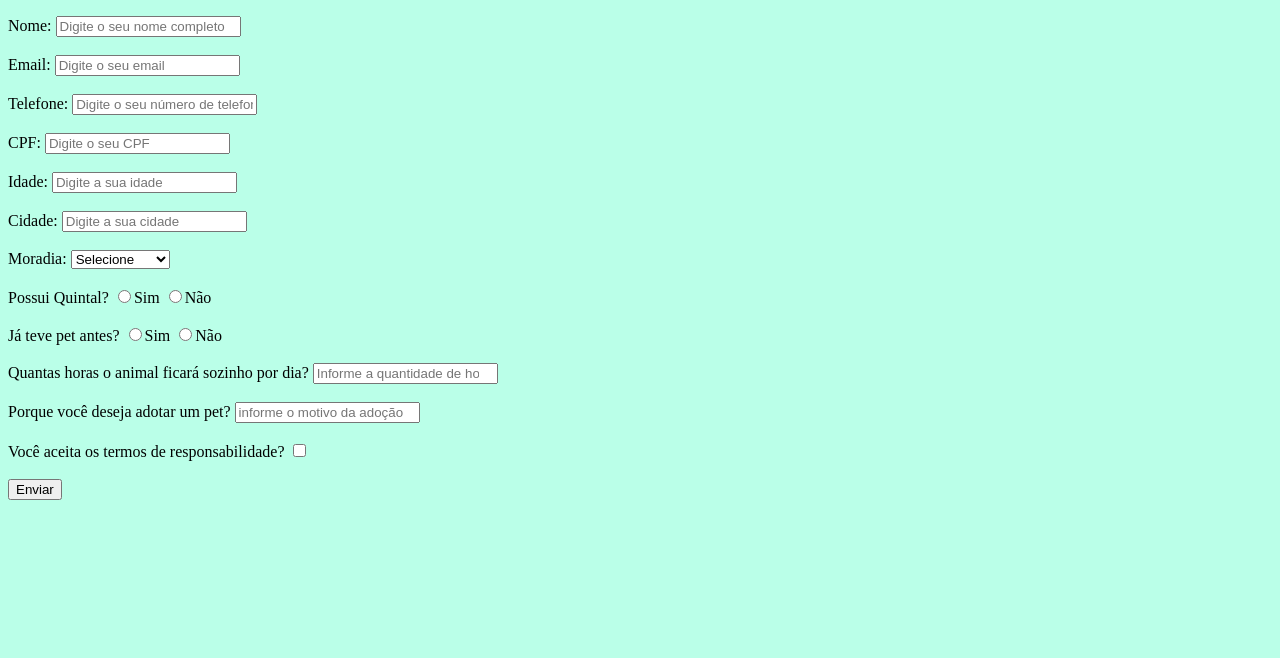
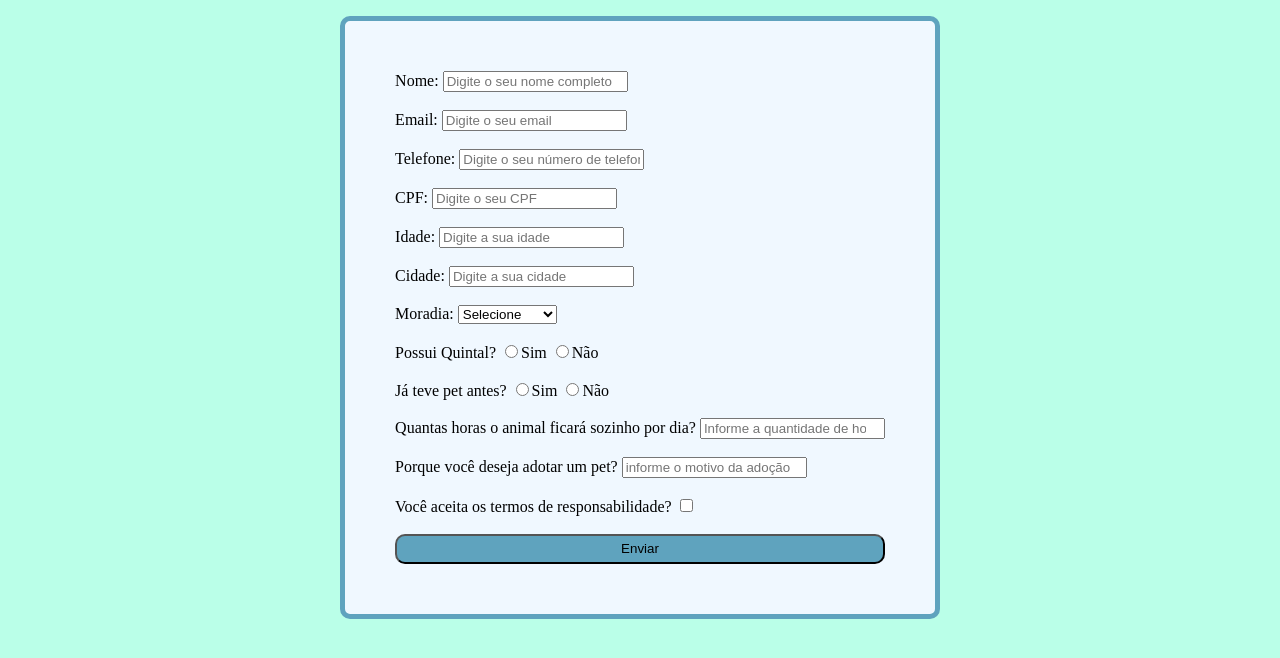
Before and after one commit to thaisduartedasilva/ado--o-de-c-es, a plain HTML site: page index.html in a window 1280 px wide. Shown: the part 92-750 px from the top of the page. Drawn offline with Linux system fonts and the light colour scheme.

Commit message:
add - css

```diff
--- a/index.html
+++ b/index.html
@@ -1,10 +1,12 @@
 <html lang="en">
+
 <head>
     <meta charset="UTF-8">
     <meta name="viewport" content="width=device-width, initial-scale=1.0">
     <link rel="stylesheet" href="style.css">
     <title>Formulário de Adoção de Cães (ONG)</title>
 </head>
+
 <body>
 
     <header id="cabecalho">
@@ -14,6 +16,7 @@
     </header>
     <br>
 
+    <div id="perguntas">
         <form id="formularioAdocao">
             <label for="nome">Nome:</label>
             <input type="text" id="nome" placeholder="Digite o seu nome completo">
@@ -81,9 +84,10 @@
 
 
             <br><br>
-        <button type="submit">Enviar</button>
+            <button id="button" type="submit">Enviar</button>
 
         </form>
+    </div>
 
     <div id="resultado"></div>
 
@@ -91,4 +95,5 @@
 
 
 </body>
+
 </html>
--- a/style.css
+++ b/style.css
@@ -1,8 +1,8 @@
-body{
+body {
     background-color: rgb(186, 255, 232);
 }
 
-#cabecalho{
+#cabecalho {
     background-color: rgb(95, 163, 190);
     color: black;
     justify-content: center;
@@ -11,7 +11,30 @@ body{
     display: flex;
     border-radius: 10px;
 }
-.img_cabe{
+
+.img_cabe {
     width: 90px;
     height: 80px;
 }
+
+#perguntas {
+    display: flex;
+    justify-content: center;
+    align-items: center;
+
+}
+
+form {
+    margin: 0;
+    border-radius: 10px;
+    border: 5px solid rgb(95, 163, 190);
+    padding: 50px;
+    background-color: aliceblue;
+}
+
+#button {
+    width: 100%;
+    height: 30px;
+    background-color: rgb(95, 163, 190);
+    border-radius: 10px;
+}
```
Lines whose indentation alone changed are shown as unchanged.
